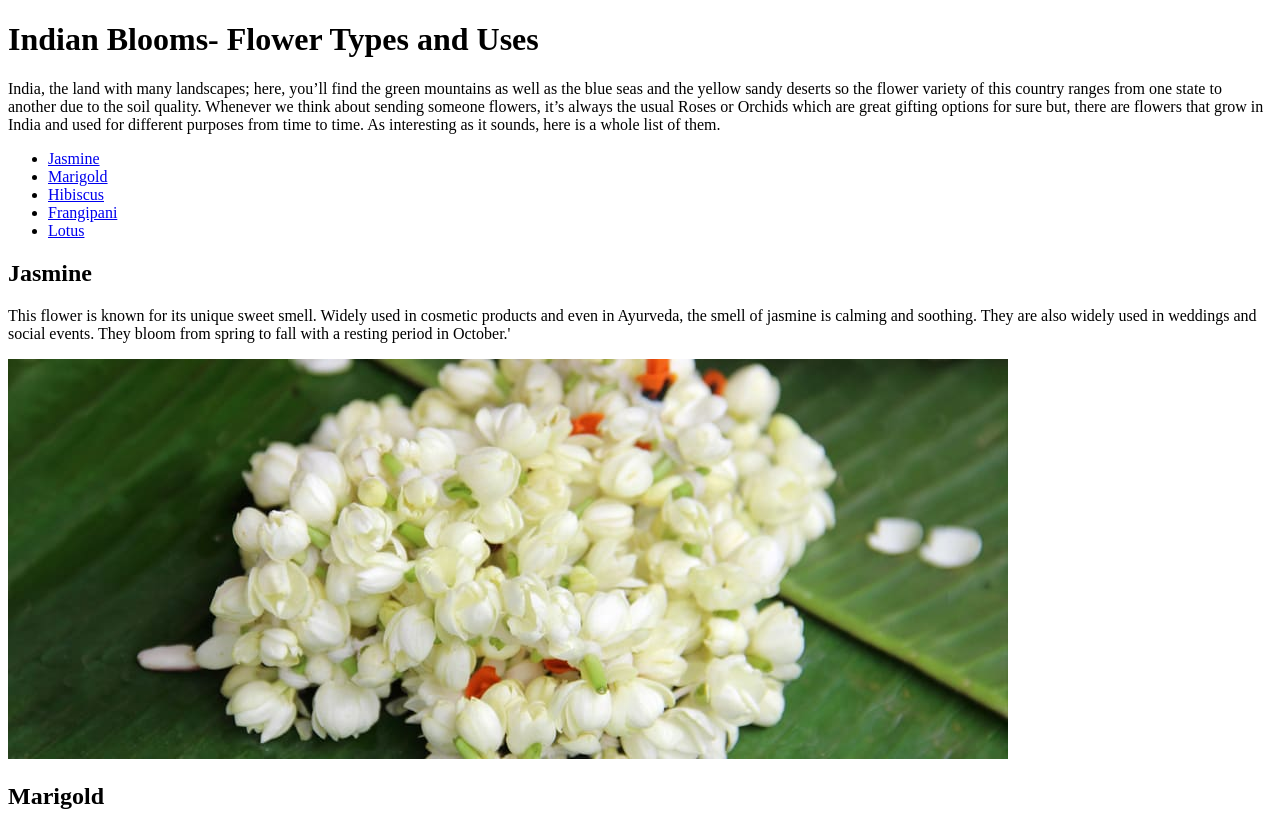
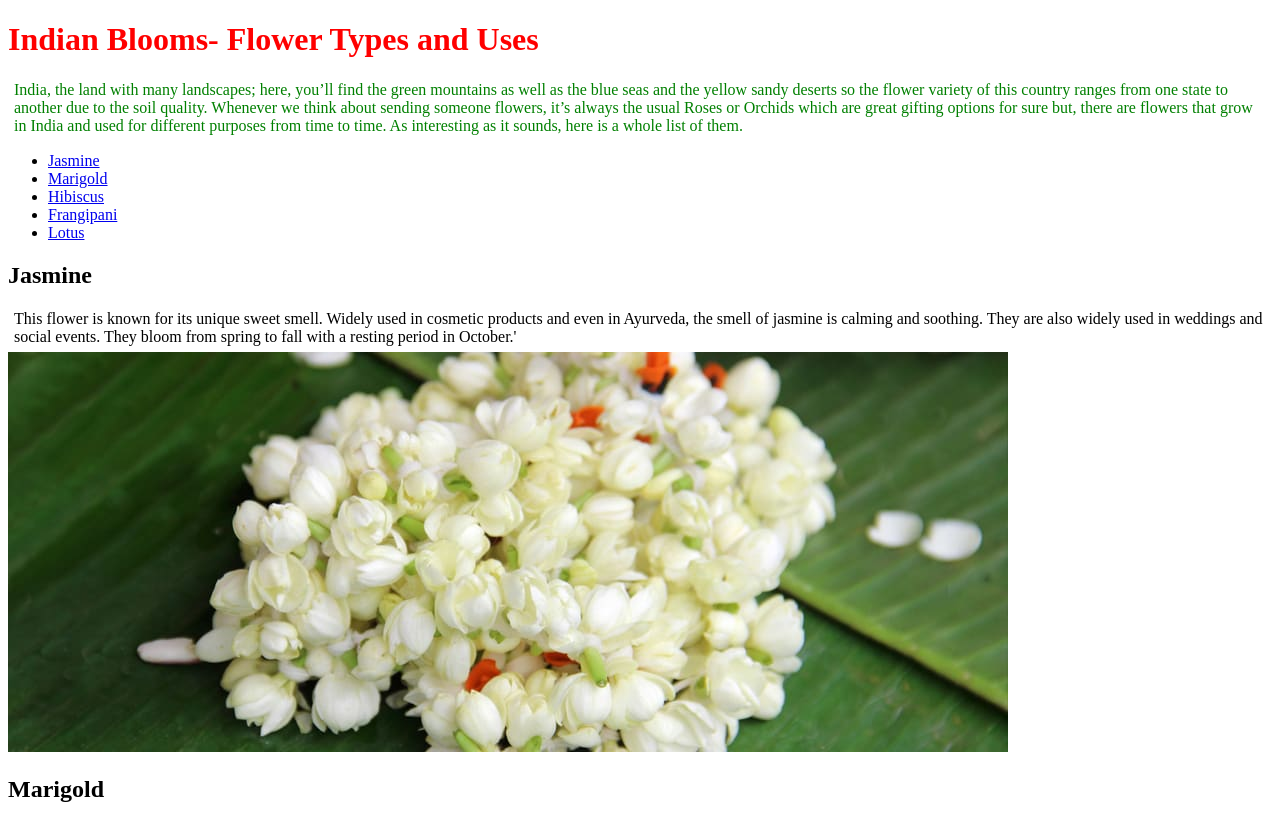
Before and after one commit to CodeCamp-Oct-2021/assignment-4-html-me-something-gsandhya2011, a website: page index.html in a window 1280 px wide. Shown: the top 813 px of the page. Drawn offline with Linux system fonts and the light colour scheme.

Commit message:
Added some killer CSS styling

```diff
--- a/index.html
+++ b/index.html
@@ -2,12 +2,13 @@
 <html>
    <head>
       <title>Indian Blooms- Flower Types and Uses</title>
+      <link rel="stylesheet" href="styles.css">
    </head>
    <body>
       <!-- Write your HTML in this file! -->
       <header>
-         <h1>Indian Blooms- Flower Types and Uses</h1>
-         <p>India, the land with many landscapes; here, you’ll find the green mountains as well as the blue seas and the yellow sandy deserts so the flower variety of this country ranges from one state to another due to the soil quality. Whenever we think about sending someone flowers, it’s always the usual Roses or Orchids which are great gifting options for sure but, there are flowers that grow in India and used for different purposes from time to time. As interesting as it sounds, here is a whole list of them.</p>
+         <h1 id ="mainHeading">Indian Blooms- Flower Types and Uses</h1>
+         <p class="funParagraph" id= "testP">India, the land with many landscapes; here, you’ll find the green mountains as well as the blue seas and the yellow sandy deserts so the flower variety of this country ranges from one state to another due to the soil quality. Whenever we think about sending someone flowers, it’s always the usual Roses or Orchids which are great gifting options for sure but, there are flowers that grow in India and used for different purposes from time to time. As interesting as it sounds, here is a whole list of them.</p>
          <ul>
             <li>
                <a href="#jasmine">Jasmine</a>
--- a/styles.css
+++ b/styles.css
@@ -1 +1,11 @@
 /* Write your CSS here! */
+p {
+     padding: 1px 1px 1px 1px;
+     margin: 5px 5px 5px 5px;
+}
+#mainHeading {
+    color: red
+}
+.funParagraph {
+    color: green
+}
```
